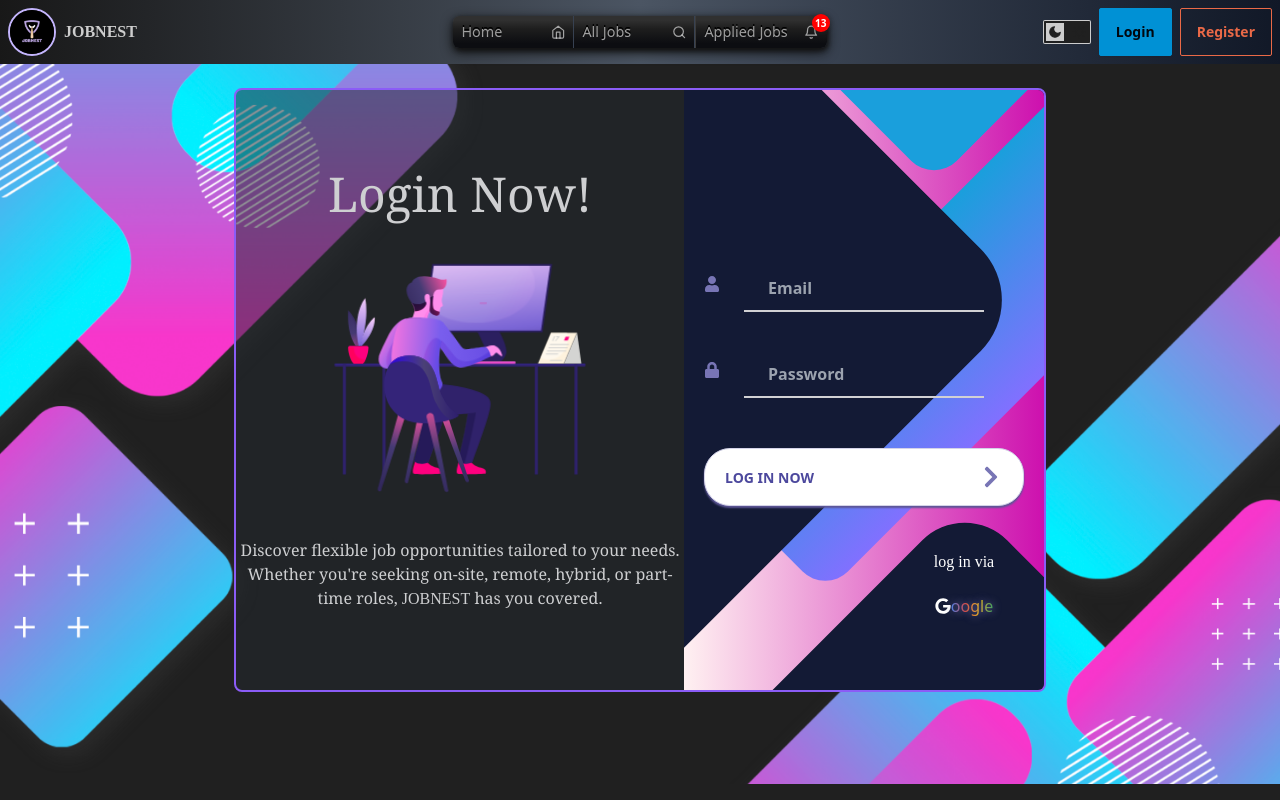
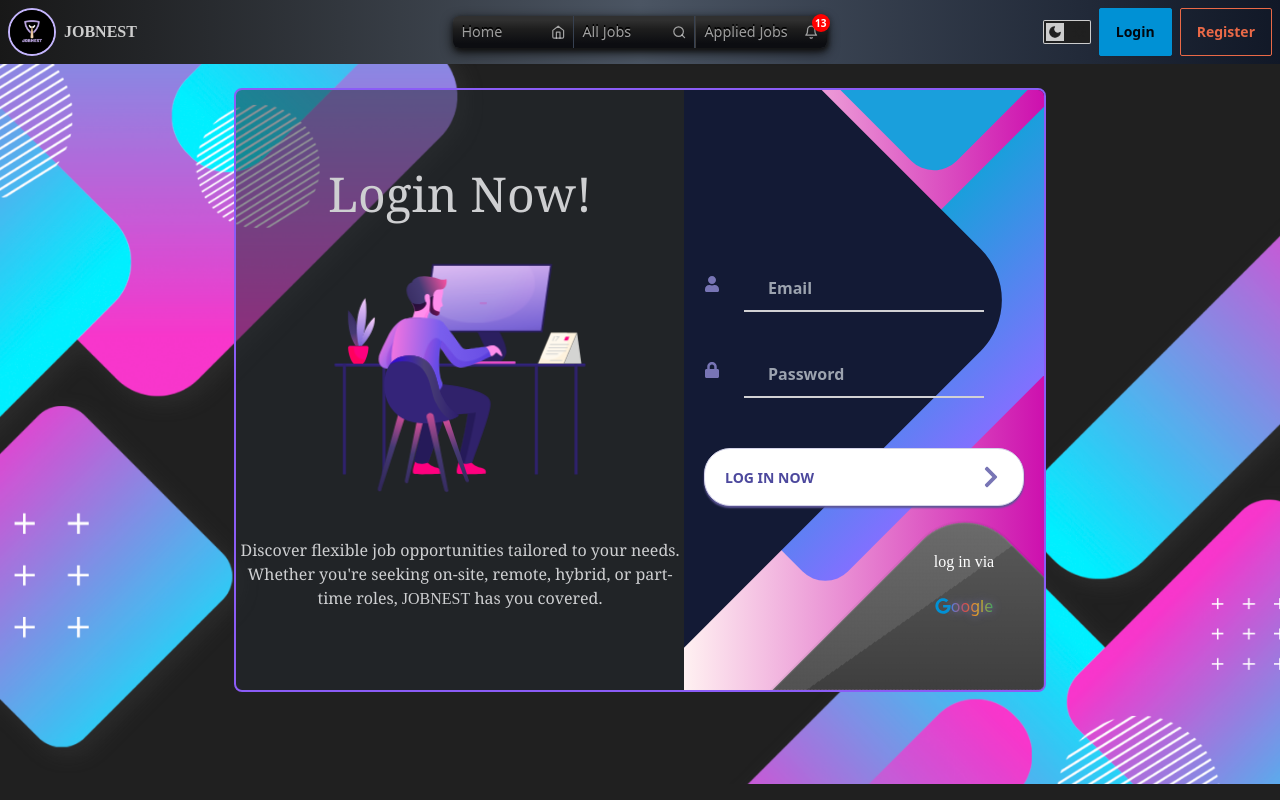
Before and after one commit to ShopnilIsCoding/Jobnest-Client, a React (Vite) app: page /login in a window 1280 px wide. Built offline with nearby package versions, Linux system fonts and the light colour scheme; no server answers.

Commit message:
fixed some design

```diff
--- a/src/Pages/LoginForm.jsx
+++ b/src/Pages/LoginForm.jsx
@@ -69,7 +69,7 @@
             </p>
           </div>
           <div>
-            <div className="containerc opacity-60 lg:opacity-100">
+            <div className="containerc opacity-80 lg:opacity-100">
               <div className="screen w-[300px] lg:w-[360px]">
                 <div className="screen__content">
                   <form className="login" onSubmit={handleLogin}>
@@ -90,12 +90,12 @@
                       />
                     </div>
                     <button className="button login__submit">
-                      <span className="button__text">Log In Now</span>
+                      <span className="button__text ">Log In Now</span>
                       <FaChevronRight className="button__icon" />
                     </button>
                   </form>
                   <div className="social-login">
-                    <h3 className="font-meri">log in via</h3>
+                    <h3 className="font-meri ">log in via</h3>
                     <div className="social-icons">
                       <a
                         onClick={() =>
@@ -110,16 +110,16 @@
                         }
                         className="social-login__icon cursor-pointer flex justify-center items-center "
                       >
-                        <FaGoogle /><span className="google-text-gradient">oogle</span>
+                        <FaGoogle className="text-info" /><span className="google-text-gradient">oogle</span>
                       </a>
                     </div>
                   </div>
                 </div>
                 <div className="screen__background">
-                  <span className="screen__background__shape screen__background__shape4"></span>
+                  <span className="screen__background__shape screen__background__shape4 glass bg-base-300"></span>
                   <span className="screen__background__shape screen__background__shape3"></span>
                   <span className="screen__background__shape screen__background__shape2"></span>
-                  <span className="screen__background__shape screen__background__shape1"></span>
+                  <span className="screen__background__shape screen__background__shape1  "></span>
                 </div>
               </div>
             </div>
--- a/src/Pages/RegisterForm.jsx
+++ b/src/Pages/RegisterForm.jsx
@@ -68,7 +68,7 @@
                         <p className='max-w-md font-serif'>Create an account to access personalized job opportunities. Join <span className='font-meri'>JOBNEST</span> today!</p>
                     </div>
                     <div>
-                        <div className="containerc opacity-60 lg:opacity-100">
+                        <div className="containerc opacity-80 lg:opacity-100">
                             <div className="screen w-[300px] lg:w-[360px] flex justify-center items-center">
                                 <div className="screen__content flex flex-col items-center justify-center">
                                     <form className="register" onSubmit={handleRegister}>
@@ -96,10 +96,10 @@
 
                                 </div>
                                 <div className="screen__background">
-                                    <span className="screen__background__shape screen__background__shape4"></span>
+                                    <span className="screen__background__shape screen__background__shape4 glass bg-primary"></span>
                                     <span className="screen__background__shape screen__background__shape3"></span>
                                     <span className="screen__background__shape screen__background__shape2"></span>
-                                    <span className="screen__background__shape screen__background__shape1"></span>
+                                    <span className="screen__background__shape screen__background__shape1 glass "></span>
                                 </div>
                             </div>
                         </div>
--- a/src/index.css
+++ b/src/index.css
@@ -182,7 +182,7 @@
 .screen__background__shape4 {
 	height: 400px;
 	width: 200px;
-	background: #131a35;
+	/* background: #131a35;	 */
 	top: 420px;
 	right: 50px;
 	border-radius: 60px;
```
